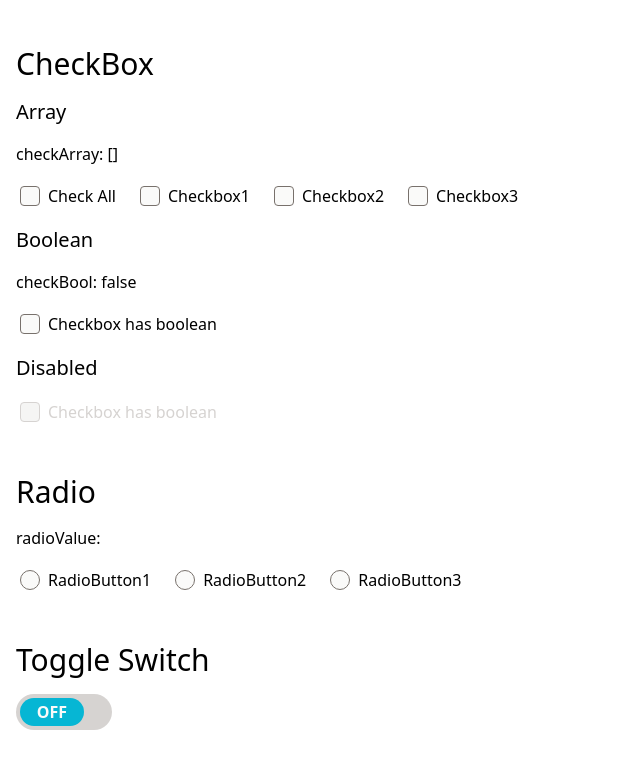
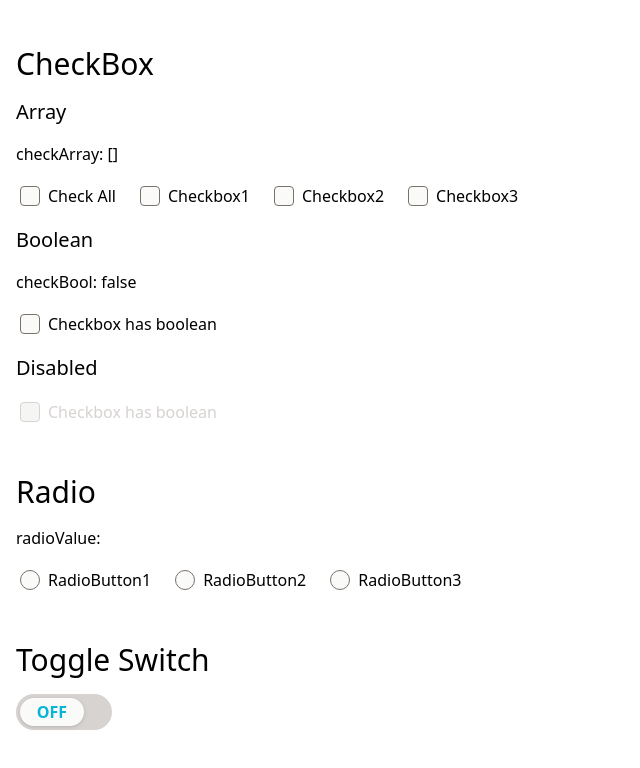
Before and after one commit to ykob/vue-assets, a Vue app: page /form-elements in a window 1280 px wide. Shown: the part 354-1122 px from the top of the page, without its empty margins (0-640 px from the left). Built offline with nearby package versions, Linux system fonts and the light colour scheme; the HTML template or start-up script is replaced by a standard one.

Commit message:
added the transition effect for ToggleSwitch.

```diff
--- a/src/components/form-element/ToggleSwitch.vue
+++ b/src/components/form-element/ToggleSwitch.vue
@@ -28,15 +28,19 @@ export default defineComponent({
       ]
     },
     classnamesKnob(): string[] {
+      const classnamesToggle = this.modelValue
+        ? ['bg-primary-500', 'text-neutral-50', 'translate-x-6']
+        : ['bg-neutral-50', 'text-primary-500', 'translate-x-0']
       return [
-        'bg-primary-500',
+        ...classnamesToggle,
+        'drop-shadow',
         'flex',
         'font-bold',
         'h-7',
         'items-center',
         'justify-center',
         'rounded-full',
-        'text-neutral-50',
+        'transition-all',
         'w-16',
       ]
     },
```
